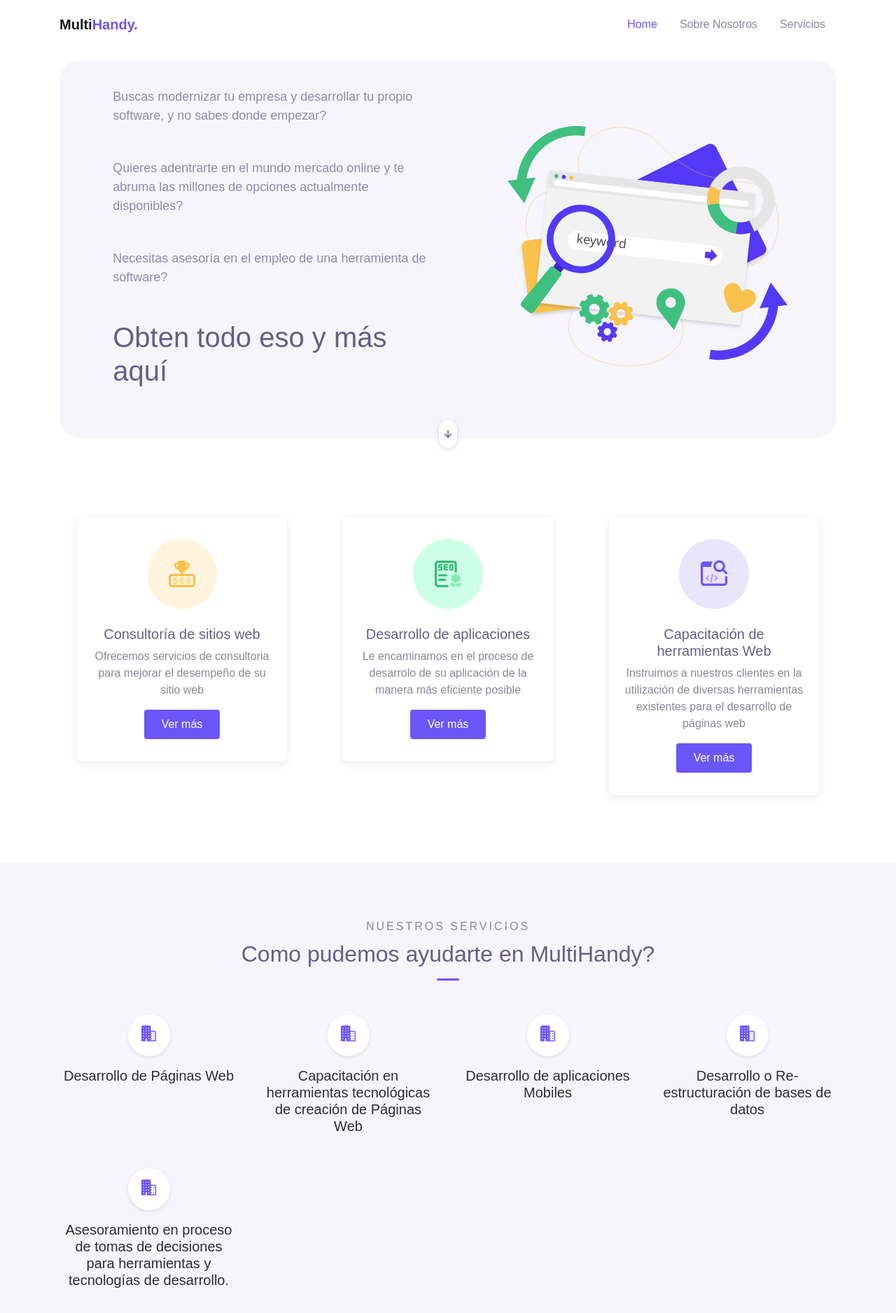
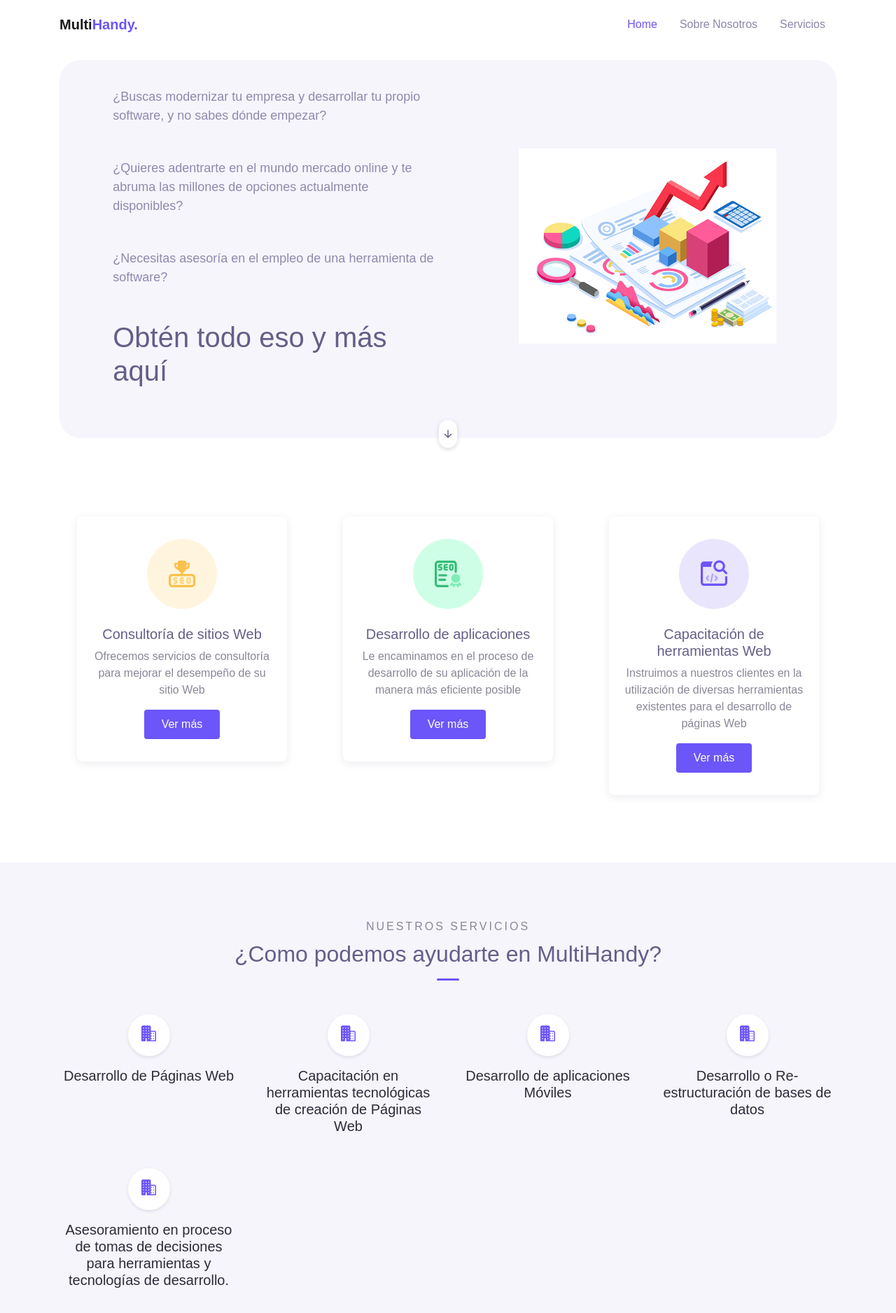
Before and after one commit to Nrycord/Consultoria-Profesional, a plain HTML site: page html/index.html in a window 1280 px wide. Shown: the top 1876 px of the page at 70% size. Drawn offline with Linux system fonts and the light colour scheme; files whose address does not match are found by name.

Commit message:
cleaning unused files and fixing grammar mistakes

```diff
--- a/html/index.html
+++ b/html/index.html
@@ -5,8 +5,6 @@
   <meta name="viewport" content="width=device-width, initial-scale=1.0">
 
   <meta http-equiv="X-UA-Compatible" content="ie=edge">
-
-  <meta name="copyright" content="MACode ID, https://macodeid.com/">
 
   <title>MultiHandy</title>
 
@@ -54,14 +52,14 @@
       <div class="page-banner home-banner">
         <div class="row align-items-center flex-wrap-reverse h-100">
           <div class="col-md-6 py-5 wow fadeInLeft">
-            <p class="text-lg text-grey mb-5">Buscas modernizar tu empresa y desarrollar tu propio software, y no sabes donde empezar?</p>
-            <p class="text-lg text-grey mb-5">Quieres adentrarte en el mundo mercado online y te abruma las millones de opciones actualmente disponibles?</p>
-            <p class="text-lg text-grey mb-5">Necesitas asesoría en el empleo de una herramienta de software?</p>
-            <h1 class="mb-4">Obten todo eso y más aquí</h1>
+            <p class="text-lg text-grey mb-5">¿Buscas modernizar tu empresa y desarrollar tu propio software, y no sabes dónde empezar?</p>
+            <p class="text-lg text-grey mb-5">¿Quieres adentrarte en el mundo mercado online y te abruma las millones de opciones actualmente disponibles?</p>
+            <p class="text-lg text-grey mb-5">¿Necesitas asesoría en el empleo de una herramienta de software?</p>
+            <h1 class="mb-4">Obtén todo eso y más aquí</h1>
           </div>
           <div class="col-md-6 py-5 wow zoomIn">
             <div class="img-fluid text-center">
-              <img src="../assets/img/banner_image_1.svg" alt="">
+              <img src="../assets/img/banner_image_1.png" alt="">
             </div>
           </div>
         </div>
@@ -79,8 +77,8 @@
               <img src="../assets/img/services/service-1.svg" alt="">
             </div>
             <div class="body">
-              <h5 class="text-secondary">Consultoría de sitios web</h5>
-              <p>Ofrecemos servicios de consultoria para mejorar el desempeño de su sitio web</p>
+              <h5 class="text-secondary">Consultoría de sitios Web</h5>
+              <p>Ofrecemos servicios de consultoría para mejorar el desempeño de su sitio Web</p>
               <a href="service.html" class="btn btn-primary">Ver más</a>
             </div>
           </div>
@@ -92,7 +90,7 @@
             </div>
             <div class="body">
               <h5 class="text-secondary">Desarrollo de aplicaciones</h5>
-              <p>Le encaminamos en el proceso de desarrolo de su aplicación de la manera más eficiente posible</p>
+              <p>Le encaminamos en el proceso de desarrollo de su aplicación de la manera más eficiente posible</p>
               <a href="service.html" class="btn btn-primary">Ver más</a>
             </div>
           </div>
@@ -104,7 +102,7 @@
             </div>
             <div class="body">
               <h5 class="text-secondary">Capacitación de herramientas Web</h5>
-              <p>Instruimos a nuestros clientes en la utilización de diversas herramientas existentes para el desarrollo de páginas web</p>
+              <p>Instruimos a nuestros clientes en la utilización de diversas herramientas existentes para el desarrollo de páginas Web</p>
               <a href="service.html" class="btn btn-primary">Ver más</a>
             </div>
           </div>
@@ -117,7 +115,7 @@
     <div class="container">
       <div class="text-center wow fadeInUp">
         <div class="subhead">Nuestros servicios</div>
-        <h2 class="title-section">Como pudemos ayudarte en MultiHandy?</h2>
+        <h2 class="title-section">¿Como podemos ayudarte en MultiHandy?</h2>
         <div class="divider mx-auto"></div>
       </div>
 
@@ -145,7 +143,7 @@
               <div class="header mb-3">
                 <span class="mai-business"></span>
               </div>
-              <h5>Desarrollo de aplicaciones Mobiles</h5>
+              <h5>Desarrollo de aplicaciones Móviles</h5>
               <p></p>
             </div>
           </div>
@@ -176,7 +174,7 @@
     <div class="container">
       <div class="text-center wow fadeInUp">
         <div class="subhead">Beneficios</div>
-        <h2 class="title-section">Que ventajas obtienes con nuestros servicios?</h2>
+        <h2 class="title-section">¿Que ventajas obtienes con nuestros servicios?</h2>
         <div class="divider mx-auto"></div>
       </div>
       <div class="row mt-5">
@@ -216,7 +214,7 @@
           <div class="col-lg-6 py-3 pr-lg-5 wow fadeInUp">
             <h2 class="title-section">Sobre el encargado <br> Carlos Enrique Cordero Linares</h2>
             <div class="divider"></div>
-            <p>Ingeniero en Sistemas, desarrollador Full-Stack graduado de la Universidad de El Salvador con experiencia laboral en el desarrollo de sitios web</p>
+            <p>Ingeniero en Sistemas, desarrollador Full-Stack graduado de la Universidad de El Salvador con experiencia laboral en el desarrollo de sitios Web</p>
 
             <ul class="theme-list theme-list-light text-white">
               <li>
@@ -244,20 +242,20 @@
       <div class="row mb-5">
         <div class="col-lg-3 py-3">
           <h3>MultiHandy</h3>
-          <p>Servicio de consultoria para desarrollo y optimización de páginas web</p>
+          <p>Servicio de consultoría para desarrollo y optimización de páginas Web</p>
 
           <div class="social-media-button">
             <a href="#"><span class="mai-logo-facebook-f"></span></a>
             <a href="#"><span class="mai-logo-google-plus-g"></span></a>
-            <a href="#"><span class="mai-logo-github"></span></a>
-            <a href="#"><span class="mai-logo-linkedin"></span></a>
+            <a href="https://github.com/Nrycord"><span class="mai-logo-github"></span></a>
+            <a href="https://www.linkedin.com/in/carlos-enrique-cordero-linares/"><span class="mai-logo-linkedin"></span></a>
           </div>
         </div>
         <div class="col-lg-3 py-3">
           <h5>Nuestra empresa</h5>
           <ul class="footer-menu">
             <li><a href="#">Sobre Nosotros</a></li>
-            <li><a href="#">Terminos de servicio</a></li>
+            <li><a href="#">Términos de servicio</a></li>
             <li><a href="#">Ayuda y soporte</a></li>
           </ul>
         </div>
```
Also changed, not shown: html/about.html (+5 -16 lines), html/service.html (+6 -8 lines), assets/img/about.jpg (deleted), assets/img/about_frame.png (deleted), assets/img/banner_image_1.png (added), assets/img/blog/blog-1.jpg (deleted), assets/img/blog/blog-2.jpg (deleted), assets/img/blog/blog-3.jpg (deleted), assets/img/blog/blog-4.jpg (deleted), assets/img/blog/blog-5.jpg (deleted), assets/img/blog/blog-6.jpg (deleted), assets/img/person/person_1.jpg (deleted), assets/img/person/person_2.jpg (deleted), assets/img/person/person_3.jpg (deleted), 1 more files.
